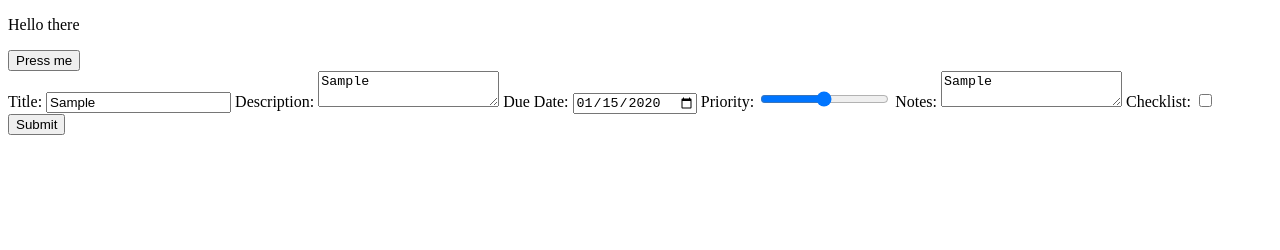
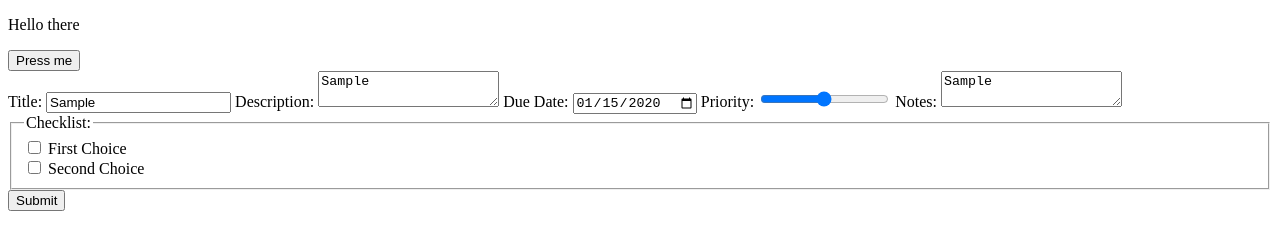
Before and after one commit to Jmchek/todo-list, a website built with webpack: page src/template.html in a window 1280 px wide. Both pictures are taken after typing "Sample", "Sample", "2020-01-15", "Sample" into the empty fields and a click on the button "Submit". Built offline with nearby package versions, Linux system fonts and the light colour scheme.

Commit message:
testing form-storer

```diff
--- a/src/form-storer.js
+++ b/src/form-storer.js
@@ -1,3 +1,4 @@
+import projectsStorer from "./projects-storer";
 import todosStorer from "./todos-storer";
 
 document.getElementById('formTemplate').addEventListener('submit', function(event) {
@@ -6,17 +7,26 @@ document.getElementById('formTemplate').addEventListener('submit', function(even
     const title = document.getElementById('title').value;
     const description = document.getElementById('description').value;
     const dueDate = document.getElementById('dueDate').value;
+    const priority = document.getElementById('priority').value;
+    const notes = document.getElementById('notes').value;
+    const checklist = document.getElementById('checklist').value;
 
     const formData = {
         title: title,
         description: description,
-        dueDate: dueDate
+        dueDate: dueDate,
+        priority: priority,
+        notes: notes,
+        checklist : checklist
     };
 
     console.log(formData);
     console.log("saveFormData is working");
 
+    // if it's a todo LOGIC HERE
     todosStorer(formData);
+    // else if it's a project
+    //projectsStorer(formData);
 });
 
 // function saveFormData(formData) {
--- a/src/template.html
+++ b/src/template.html
@@ -25,8 +25,22 @@
         <label for="notes">Notes:</label>
         <textarea id="notes"></textarea>
 
-        <label for="checklist">Checklist:</label>
-        <input type="checkbox" name="checklist">
+        <!-- <label for="checklist">Checklist:</label>
+        <input type="checkbox" name="checklist"> -->
+
+        <fieldset id="checklist">
+            <legend>Checklist:</legend>
+
+            <div>
+              <input type="checkbox" id="choice1" name="choice1" value="choice1"/>
+              <label for="choice1">First Choice</label>
+            </div>
+
+            <div>
+              <input type="checkbox" id="choice2" name="choice2" value="choice2"/>
+              <label for="choice2">Second Choice</label>
+            </div>
+          </fieldset>
 
         <button type="submit">Submit</button>
     </form>
```
Also changed, not shown: README.md, dist/bundle.js, dist/index.html.
